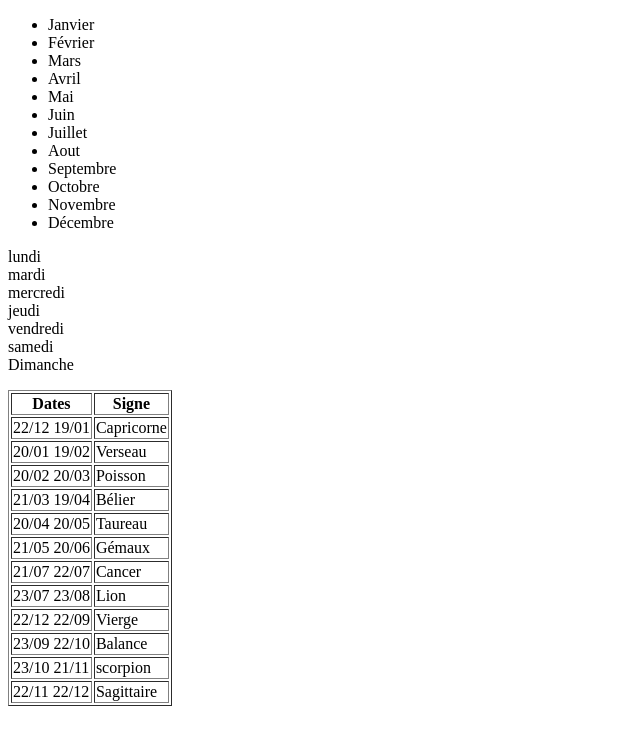
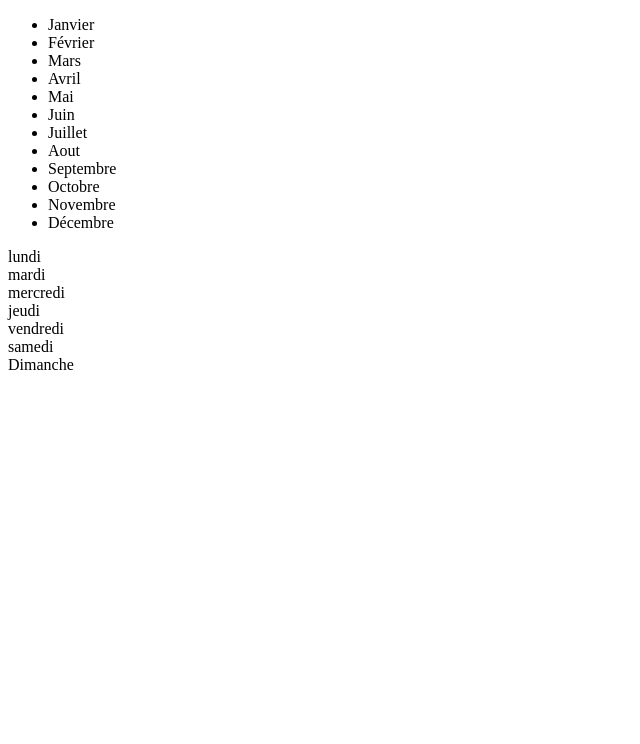
Before and after one commit to francois80/Memento, a plain HTML site: page TroisiemePasHTML.html in a window 1280 px wide. Shown: the whole page, without its empty margins (0-640 px from the left). Drawn offline with Linux system fonts and the light colour scheme.

Commit message:
Maj des pages et insertion feuille de style

```diff
--- a/TroisiemePasHTML.html
+++ b/TroisiemePasHTML.html
@@ -20,61 +20,6 @@
     <li>Décembre</li>
   </ul></p>
   <p>lundi <br> mardi <br> mercredi <br> jeudi <br> vendredi <br> samedi <br> Dimanche</p>
-  <p>
-    <table border="1px">
-      <tr>
-        <th>Dates</th>
-        <th>Signe</th>
-      </tr>
-      <tr>
-        <td>22/12 19/01</td>
-        <td>Capricorne</td>
-      </tr>
-      <tr>
-        <td>20/01 19/02</td>
-        <td>Verseau</td>
-      </tr>
-      <tr>
-        <td>20/02 20/03</td>
-        <td>Poisson</td>
-      </tr>
-      <tr>
-        <td>21/03 19/04</td>
-        <td>Bélier</td>
-      </tr>
-      <tr>
-        <td>20/04 20/05</td>
-        <td>Taureau</td>
-      </tr>
-      <tr>
-        <td>21/05 20/06</td>
-        <td>Gémaux</td>
-      </tr>
-      <tr>
-        <td>21/07 22/07</td>
-        <td>Cancer</td>
-      </tr>
-      <tr>
-        <td>23/07 23/08</td>
-        <td>Lion</td>
-      </tr>
-      <tr>
-        <td>22/12 22/09</td>
-        <td>Vierge</td>
-      </tr>
-      <tr>
-        <td>23/09 22/10</td>
-        <td>Balance</td>
-      </tr>
-      <tr>
-        <td>23/10 21/11</td>
-        <td>scorpion</td>
-      </tr>
-      <tr>
-        <td>22/11 22/12</td>
-        <td>Sagittaire</td>
-      </tr>
-    </table>
-  </p>
+
 </body>
 </html>
```
Also changed, not shown: CinqPasHTML.html (added, +14 -0 lines), QuatrePAsHTML.html (added, +64 -0 lines), SecondPasHTML.html (+1 -71 lines), SixPasHTML.html (added, +15 -0 lines).
